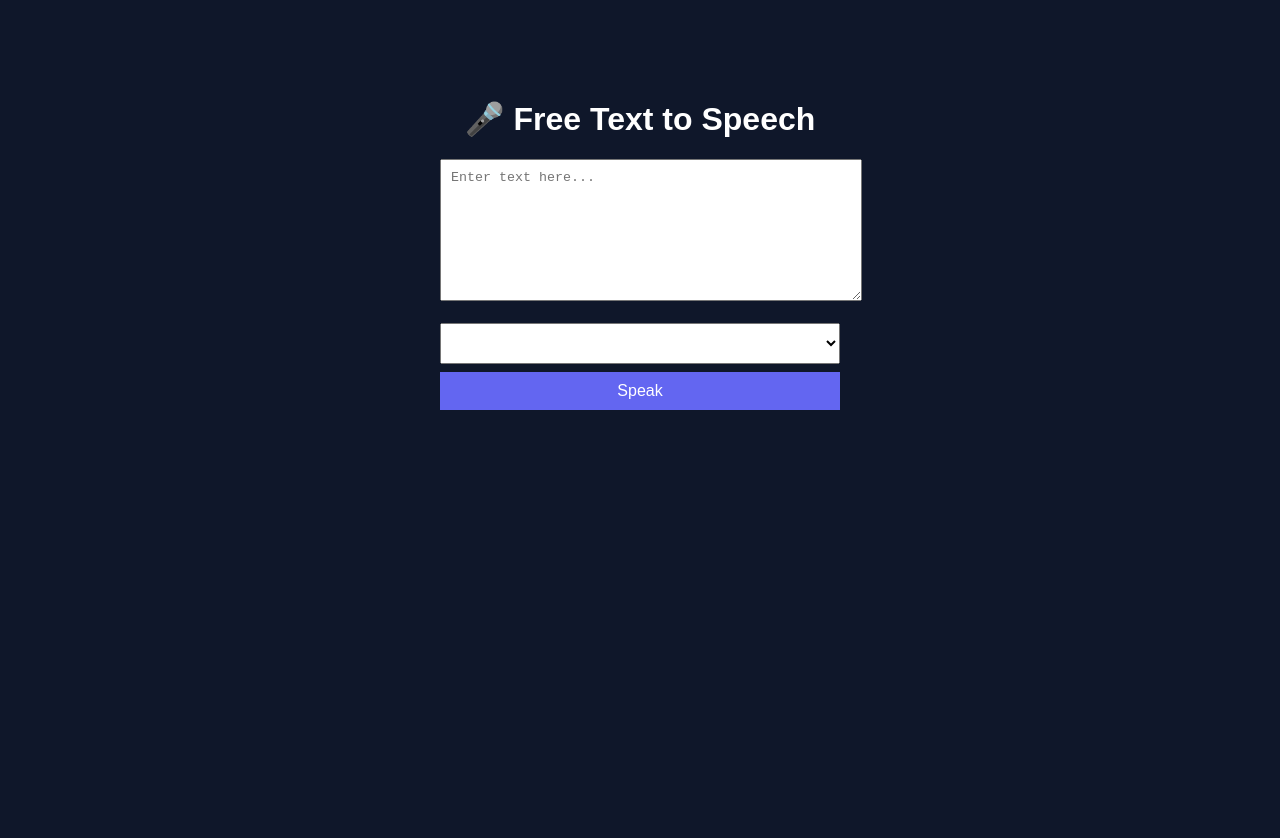
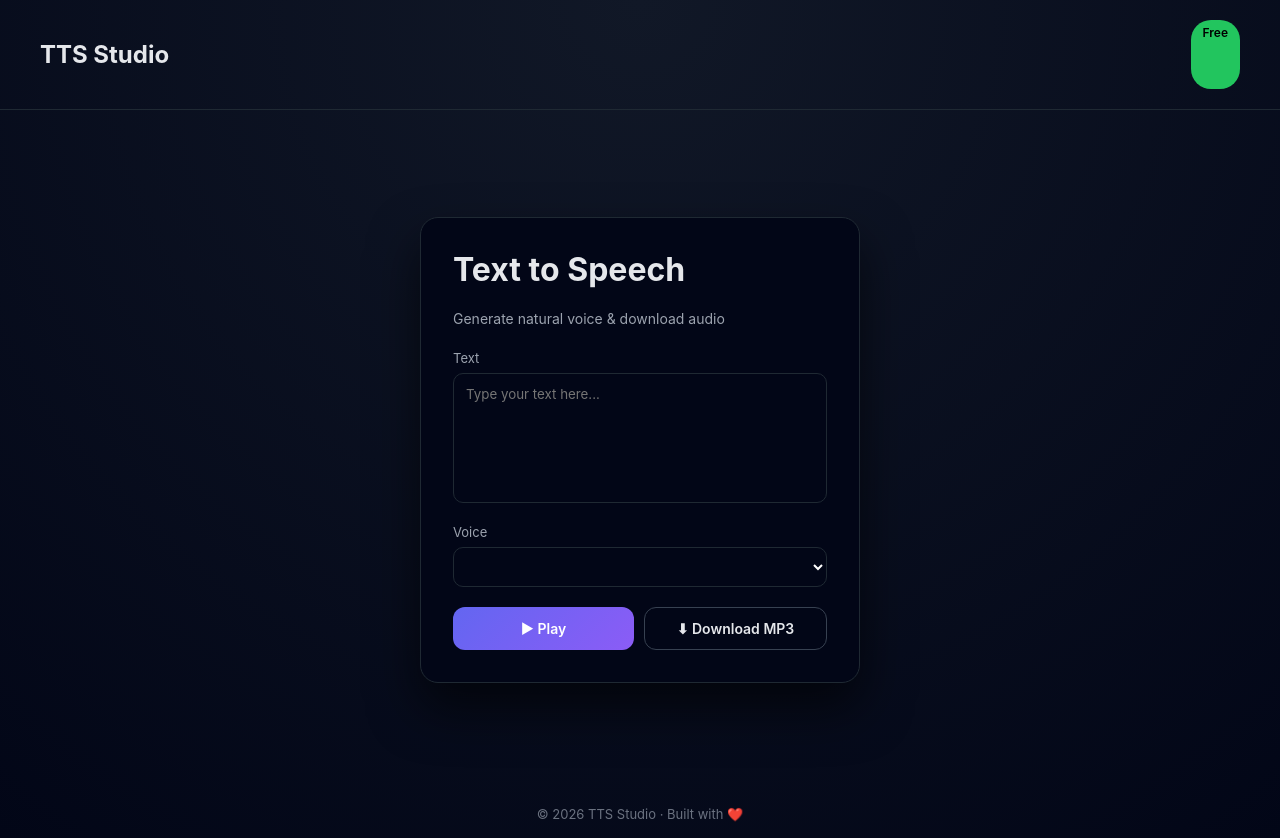
Before and after one commit to Achyuthjogi/tts-backend, a plain HTML site: page Frontend/index.html in a window 1280 px wide. Before the commit the page ends 800 px from the top, so only its background shows below. Drawn offline with Linux system fonts and the light colour scheme.

Commit message:
professional ui + mp3 download

```diff
--- a/Frontend/index.html
+++ b/Frontend/index.html
@@ -1,21 +1,38 @@
 <!DOCTYPE html>
 <html lang="en">
 <head>
-    <meta charset="UTF-8">
-    <title>Free Text to Speech</title>
-    <link rel="stylesheet" href="style.css">
+  <meta charset="UTF-8" />
+  <title>TTS Studio</title>
+  <link rel="stylesheet" href="style.css" />
 </head>
 <body>
 
-<div class="container">
-    <h1>🎤 Free Text to Speech</h1>
+<header class="navbar">
+  <h2>TTS Studio</h2>
+  <span class="badge">Free</span>
+</header>
 
-    <textarea id="text" placeholder="Enter text here..."></textarea>
+<main class="app">
+  <div class="card">
+    <h1>Text to Speech</h1>
+    <p class="subtitle">Generate natural voice & download audio</p>
 
+    <label>Text</label>
+    <textarea id="text" placeholder="Type your text here..."></textarea>
+
+    <label>Voice</label>
     <select id="voiceSelect"></select>
 
-    <button onclick="speakText()">Speak</button>
-</div>
+    <div class="actions">
+      <button class="primary" onclick="speak()">▶ Play</button>
+      <button class="secondary" onclick="downloadAudio()">⬇ Download MP3</button>
+    </div>
+  </div>
+</main>
+
+<footer>
+  © 2026 TTS Studio · Built with ❤️
+</footer>
 
 <script src="script.js"></script>
 </body>
--- a/Frontend/script.js
+++ b/Frontend/script.js
@@ -1,35 +1,87 @@
 let voices = [];
+let mediaRecorder;
+let audioChunks = [];
 
+// Load available voices
 function loadVoices() {
   voices = speechSynthesis.getVoices();
   const select = document.getElementById("voiceSelect");
   select.innerHTML = "";
 
-    voices.forEach((voice, index) => {
+  voices.forEach((v, i) => {
     const option = document.createElement("option");
-        option.value = index;
-        option.text = `${voice.name} (${voice.lang})`;
+    option.value = i;
+    option.text = `${v.name} (${v.lang})`;
     select.appendChild(option);
   });
 }
 
 speechSynthesis.onvoiceschanged = loadVoices;
 
-function speakText() {
+// Speak text (PLAY)
+function speak() {
   const text = document.getElementById("text").value;
   const voiceIndex = document.getElementById("voiceSelect").value;
 
-    if (!text) return alert("Enter some text");
+  if (!text) {
+    alert("Please enter text");
+    return;
+  }
 
   const utterance = new SpeechSynthesisUtterance(text);
   utterance.voice = voices[voiceIndex];
-
   speechSynthesis.speak(utterance);
 
-    // send usage data to backend
-    fetch("https://tts-backend-k1ec.onrender.com", {
+  // 🔥 SEND USAGE TO BACKEND
+  fetch("https://tts-backend-k1ec.onrender.com/api/log", {
     method: "POST",
-        headers: {"Content-Type": "application/json"},
+    headers: { "Content-Type": "application/json" },
     body: JSON.stringify({ text })
+  }).catch(() => {
+    console.log("Backend logging failed");
   });
 }
+
+// Download MP3
+async function downloadAudio() {
+  const text = document.getElementById("text").value;
+  const voiceIndex = document.getElementById("voiceSelect").value;
+
+  if (!text) {
+    alert("Please enter text");
+    return;
+  }
+
+  // Ask browser to capture audio
+  const stream = await navigator.mediaDevices.getDisplayMedia({
+    audio: true,
+    video: false
+  });
+
+  mediaRecorder = new MediaRecorder(stream);
+  audioChunks = [];
+
+  mediaRecorder.ondataavailable = e => audioChunks.push(e.data);
+
+  mediaRecorder.onstop = () => {
+    const blob = new Blob(audioChunks, { type: "audio/mp3" });
+    const url = URL.createObjectURL(blob);
+
+    const a = document.createElement("a");
+    a.href = url;
+    a.download = "tts-audio.mp3";
+    a.click();
+  };
+
+  mediaRecorder.start();
+
+  // Speak while recording
+  const utterance = new SpeechSynthesisUtterance(text);
+  utterance.voice = voices[voiceIndex];
+  speechSynthesis.speak(utterance);
+
+  // Stop recording after 4 seconds (adjust if needed)
+  setTimeout(() => {
+    mediaRecorder.stop();
+  }, 4000);
+}
--- a/Frontend/style.css
+++ b/Frontend/style.css
@@ -1,36 +1,124 @@
-body {
-    background: #0f172a;
-    font-family: Arial, sans-serif;
-    color: white;
+* {
+  box-sizing: border-box;
+  font-family: Inter, system-ui, sans-serif;
 }
 
-.container {
-    width: 400px;
-    margin: 100px auto;
-    text-align: center;
+body {
+  margin: 0;
+  background: radial-gradient(circle at top, #111827, #020617);
+  color: #e5e7eb;
+}
+
+/* NAV */
+.navbar {
+  display: flex;
+  justify-content: space-between;
+  padding: 20px 40px;
+  border-bottom: 1px solid #1f2933;
+}
+
+.badge {
+  background: #22c55e;
+  color: #000;
+  padding: 5px 12px;
+  border-radius: 20px;
+  font-size: 12px;
+  font-weight: 600;
+}
+
+/* MAIN */
+.app {
+  min-height: calc(100vh - 120px);
+  display: flex;
+  align-items: center;
+  justify-content: center;
+}
+
+.card {
+  width: 440px;
+  background: #020617;
+  padding: 32px;
+  border-radius: 18px;
+  border: 1px solid #1f2933;
+  box-shadow: 0 25px 50px rgba(0,0,0,0.6);
+}
+
+.card h1 {
+  margin-top: 0;
+}
+
+.subtitle {
+  color: #9ca3af;
+  font-size: 14px;
+  margin-bottom: 20px;
+}
+
+label {
+  font-size: 13px;
+  color: #9ca3af;
 }
 
 textarea {
-    width: 100%;
-    height: 120px;
-    padding: 10px;
-    margin-bottom: 10px;
+  width: 100%;
+  height: 130px;
+  margin-top: 6px;
+  margin-bottom: 14px;
+  padding: 12px;
+  background: #020617;
+  border: 1px solid #1f2933;
+  border-radius: 10px;
+  color: white;
+  resize: none;
 }
 
-select, button {
-    width: 100%;
-    padding: 10px;
-    margin-top: 8px;
-    font-size: 16px;
+select {
+  width: 100%;
+  padding: 10px;
+  margin-top: 6px;
+  margin-bottom: 20px;
+  background: #020617;
+  border: 1px solid #1f2933;
+  border-radius: 10px;
+  color: white;
+}
+
+/* BUTTONS */
+.actions {
+  display: flex;
+  gap: 10px;
 }
 
 button {
-    background: #6366f1;
-    color: white;
-    border: none;
-    cursor: pointer;
+  flex: 1;
+  padding: 12px;
+  font-size: 14px;
+  font-weight: 600;
+  border-radius: 12px;
+  cursor: pointer;
+  transition: transform .15s ease, opacity .2s;
+}
+
+.primary {
+  background: linear-gradient(135deg, #6366f1, #8b5cf6);
+  border: none;
+  color: white;
+}
+
+.secondary {
+  background: transparent;
+  border: 1px solid #374151;
+  color: #e5e7eb;
 }
 
 button:hover {
-    background: #4f46e5;
+  transform: translateY(-1px);
+  opacity: .9;
 }
+
+/* FOOTER */
+footer {
+  text-align: center;
+  padding: 16px;
+  font-size: 13px;
+  color: #6b7280;
+}
```
Lines whose indentation alone changed are shown as unchanged.
